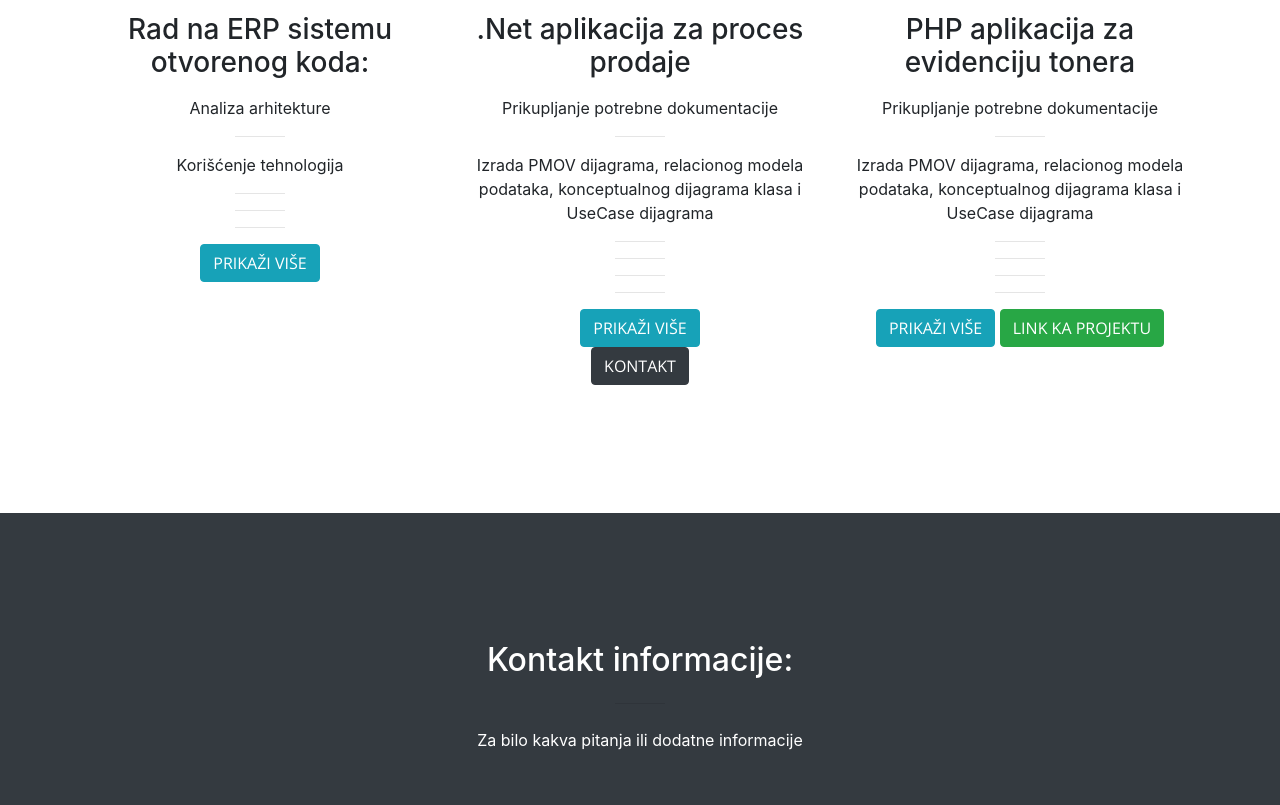
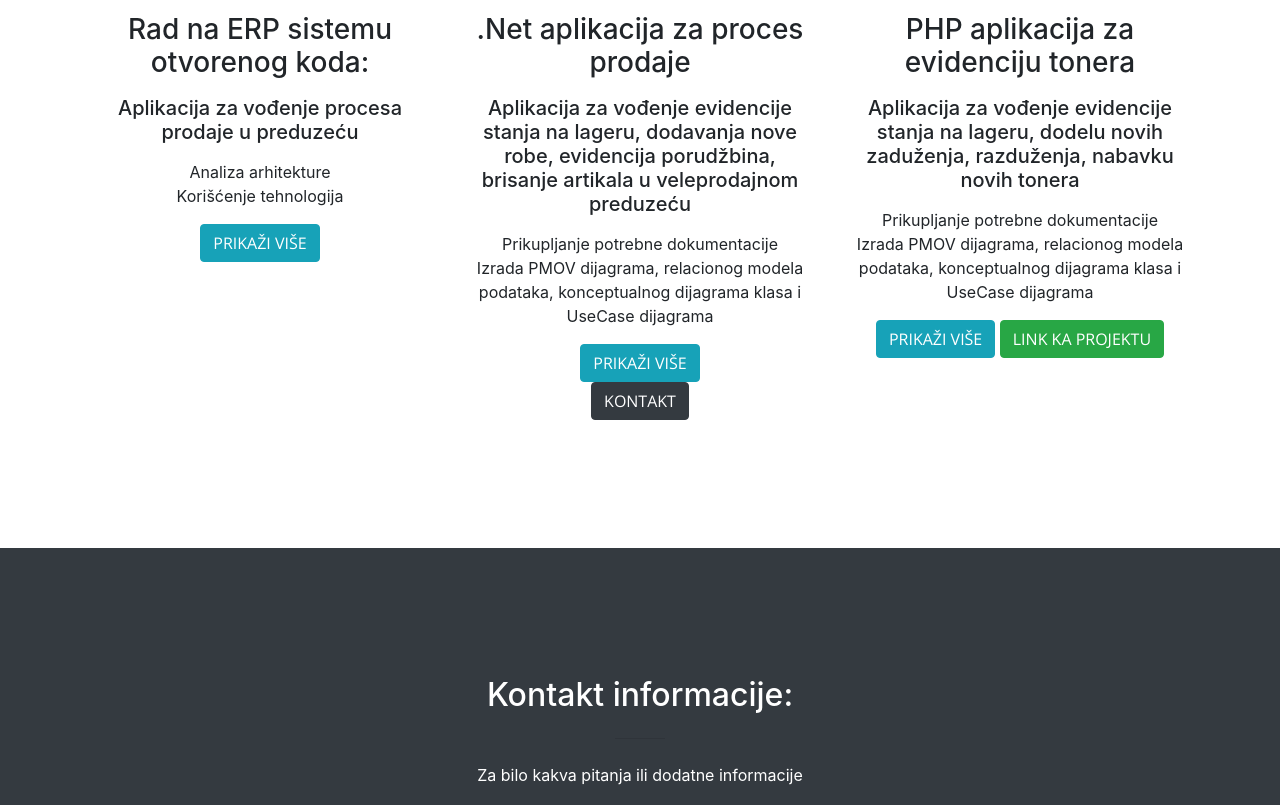
Before and after one commit to icaki12/icaki12.github.io, a website with bundled scripts: page index.html in a window 1280 px wide. Shown: the part 1819-2624 px from the top of the page. Built offline with nearby package versions, Linux system fonts and the light colour scheme.

Commit message:
Fix Index Page

```diff
--- a/index.html
+++ b/index.html
@@ -128,15 +128,12 @@
           <div class="service-box mt-2 mx-auto">
             <a href="#" target="_blank"><i class="fa fa-4x fa fa-github text-primary mb-3 sr-icons"></i> </a>
             <h3 class="mb-3">Rad na ERP sistemu otvorenog koda:</h3>
+            <h5 class="mb-3">Aplikacija za vođenje procesa prodaje u preduzeću</h5>
             <ul id="myList1" class="list-unstyled">
               <li id="analiza">Analiza arhitekture</li>
-        <hr>
               <li id="koriscenje">Korišćenje tehnologija</li>
-        <hr>
               <li id="funkcionalnost">Funkcionalnost</li>
-        <hr>
               <li id="modul">Modul prodaje</li>
-        <hr>
               <li id="veza">Veza sa ostalim podsistemima</li>
             </ul>
 			<a href="#123" class="btn btn-info btn-md btn1" id="btn1">
@@ -151,17 +148,13 @@
           <div class="service-box mt-2 mx-auto">
             <a href="#" target="_target"> <i class="fa fa-4x fa fa-github text-primary mb-3 sr-icons"></i></a>
             <h3 class="mb-3">.Net aplikacija za proces prodaje</h3>
+            <h5 class="mb-3">Aplikacija za vođenje evidencije stanja na lageru, dodavanja nove robe, evidencija porudžbina, brisanje artikala u veleprodajnom preduzeću</h5>
             <ul id="myList2" class="list-unstyled">
               <li id="21">Prikupljanje potrebne dokumentacije</li>
-        <hr>
               <li id="22">Izrada PMOV dijagrama, relacionog modela podataka, konceptualnog dijagrama klasa i UseCase dijagrama</li>
-        <hr>
               <li id="23">Normalizacija i denormalizacija baze</li>
-        <hr>
               <li id="24">Izrada trigera, vertikalnog i horizontalnog parcionisanja</li>
-        <hr>
               <li id="25">Opis slučaja korišćenja aplikacije</li>
-        <hr>
               <li id="26">Izrada aplikacije</li>
             </ul>
 			<a href="#123" class="btn btn-info btn-md btn3" id="btn3">
@@ -176,17 +169,13 @@
           <div class="service-box mt-2 mx-auto">
             <a href="#" target="_target"> <i class="fa fa-4x fa fa-github text-primary mb-3 sr-icons"></i></a>
             <h3 class="mb-3">PHP aplikacija za evidenciju tonera</h3>
+            <h5 class="mb-3">Aplikacija za vođenje evidencije stanja na lageru, dodelu novih zaduženja, razduženja, nabavku novih tonera</h5>
             <ul id="myList3" class="list-unstyled">
               <li id="31">Prikupljanje potrebne dokumentacije</li>
-            <hr>
               <li id="32">Izrada PMOV dijagrama, relacionog modela podataka, konceptualnog dijagrama klasa i UseCase dijagrama</li>
-            <hr>
               <li id="33">Normalizacija i denormalizacija baze</li>
-            <hr>
               <li id="34">Izrada trigera, vertikalnog i horizontalnog parcionisanja</li>
-            <hr>
               <li id="35">Opis slučaja korišćenja aplikacije</li>
-            <hr>
               <li id="36">Izrada aplikacije</li>
             </ul>
             <a href="#123" class="btn btn-info btn-md btn5" id="btn5">Prikaži više</a>
```
Lines whose indentation alone changed are shown as unchanged.
